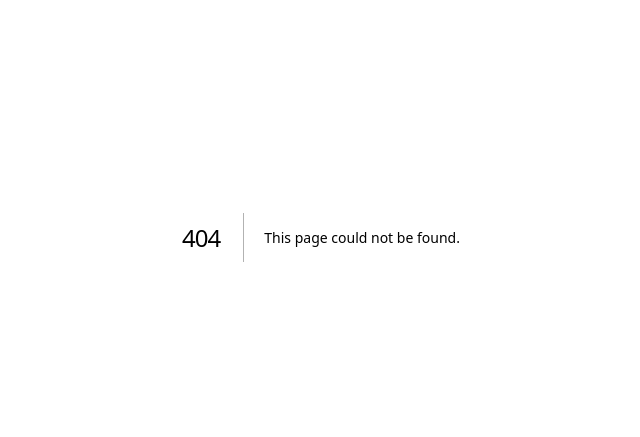
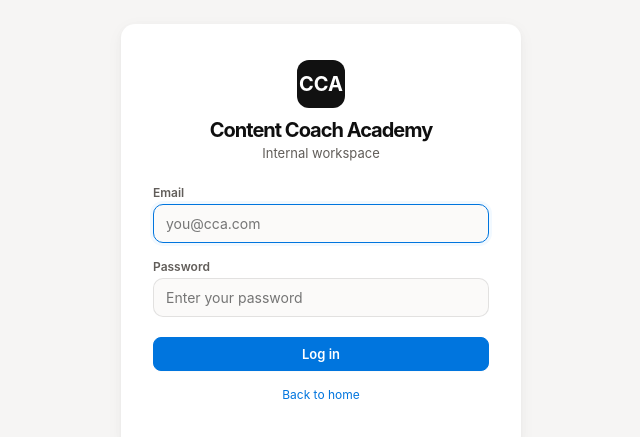
Before and after one commit to Projek-CCA/cca-dashboard, a Next.js app: page /login in a window 1280 px wide. Before the commit this address had no page. Shown: the part 163-600 px from the top of the page, without its empty margins (319-959 px from the left). Built offline with nearby package versions, Linux system fonts and the light colour scheme.

Commit message:
Add src/app/login/page.tsx

```diff
--- /dev/null
+++ b/src/app/login/page.tsx
@@ -0,0 +1,99 @@
+'use client';
+
+import { useRouter, useSearchParams } from 'next/navigation';
+import { Suspense, useCallback, useState } from 'react';
+import Link from 'next/link';
+
+function LoginForm() {
+  const router = useRouter();
+  const searchParams = useSearchParams();
+  const redirect = searchParams.get('redirect') || '/dashboard';
+  const [email, setEmail] = useState('');
+  const [password, setPassword] = useState('');
+  const [error, setError] = useState<string | null>(null);
+  const [loading, setLoading] = useState(false);
+
+  const handleSubmit = useCallback(async (event: React.FormEvent) => {
+    event.preventDefault();
+    setError(null);
+    setLoading(true);
+
+    try {
+      const response = await fetch('/auth/login', {
+        method: 'POST',
+        headers: { 'Content-Type': 'application/json' },
+        body: JSON.stringify({ email, password }),
+      });
+
+      const data = await response.json();
+
+      if (!response.ok) {
+        setError(data.error || 'Login failed');
+        setLoading(false);
+        return;
+      }
+
+      if (data.redirect) {
+        router.push(data.redirect);
+      } else {
+        router.push(redirect);
+      }
+      router.refresh();
+    } catch {
+      setError('Network error. Please try again.');
+      setLoading(false);
+    }
+  }, [email, password, redirect, router]);
+
+  return (
+    <main className="login-page">
+      <div className="login-card">
+        <div className="login-header">
+          <div className="login-mark">CCA</div>
+          <h1>Content Coach Academy</h1>
+          <p className="login-subtitle">Internal workspace</p>
+        </div>
+        <form className="login-form" onSubmit={handleSubmit}>
+          <div className="login-field">
+            <label htmlFor="email">Email</label>
+            <input
+              id="email"
+              type="email"
+              placeholder="you@cca.com"
+              value={email}
+              onChange={(e) => setEmail(e.target.value)}
+              required
+              autoFocus
+            />
+          </div>
+          <div className="login-field">
+            <label htmlFor="password">Password</label>
+            <input
+              id="password"
+              type="password"
+              placeholder="Enter your password"
+              value={password}
+              onChange={(e) => setPassword(e.target.value)}
+              required
+            />
+          </div>
+          {error && <div className="login-error">{error}</div>}
+          <button className="btn primary login-submit" type="submit" disabled={loading}>
+            {loading ? 'Signing in…' : 'Log in'}
+          </button>
+        </form>
+        <p className="login-footer">
+          <Link href="/">Back to home</Link>
+        </p>
+      </div>
+    </main>
+  );
+}
+
+export default function LoginPage() {
+  return (
+    <Suspense>
+      <LoginForm />
+    </Suspense>
+  );
+}
```
